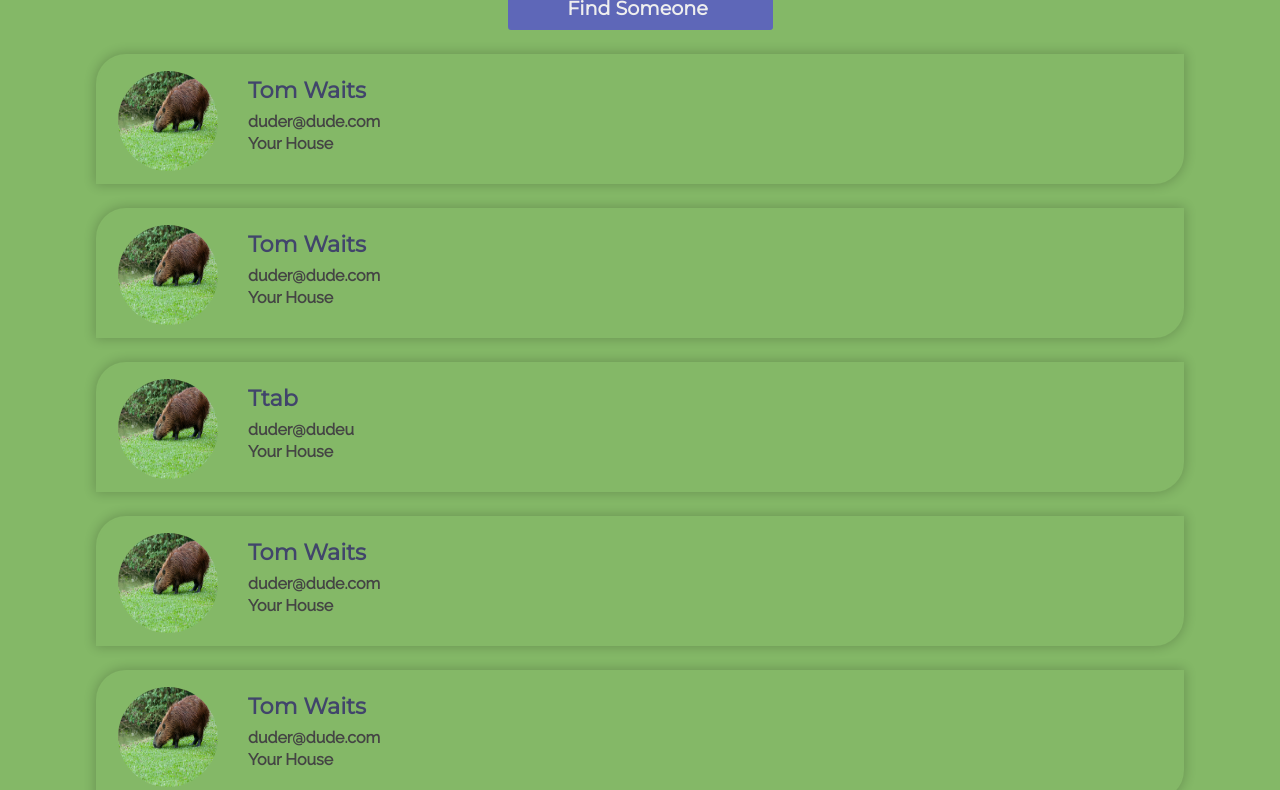
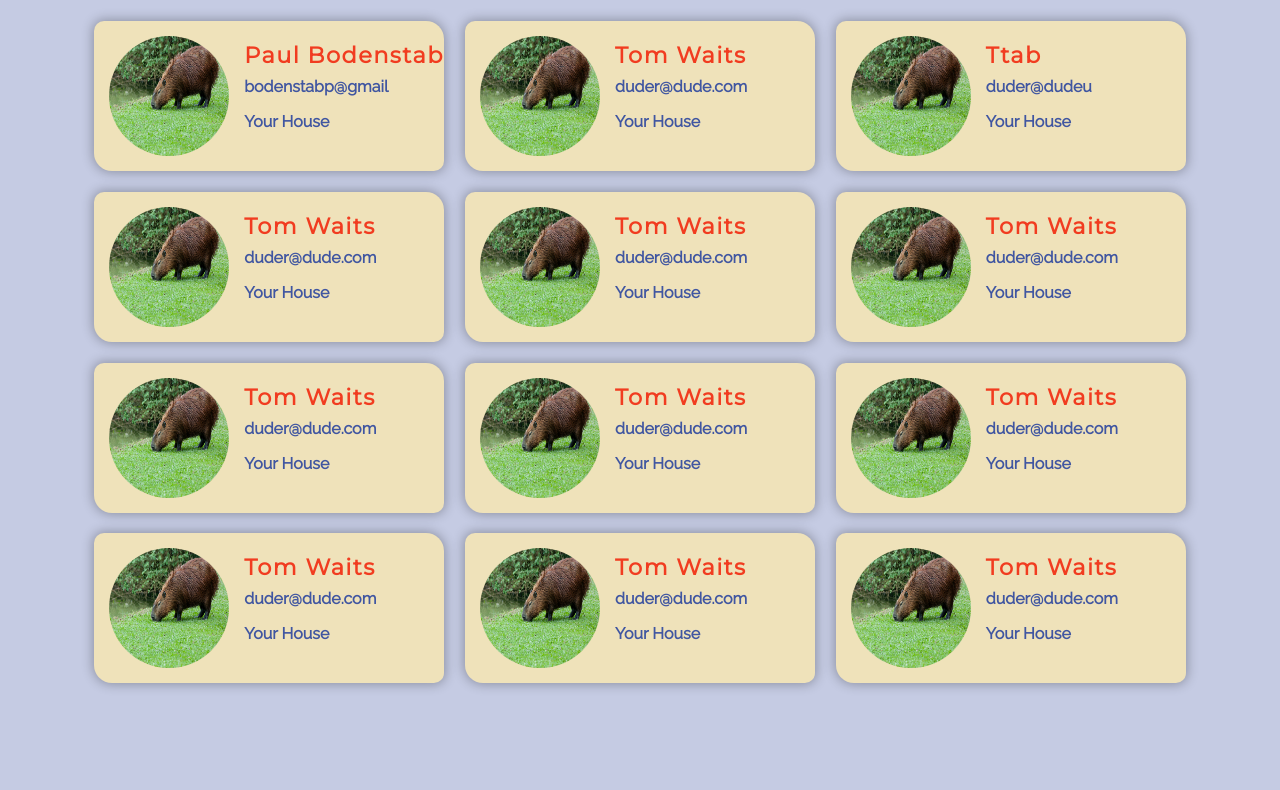
Before and after one commit to bodenstabp/employee-directory, a plain HTML site: page index.html in a window 1280 px wide. Shown: the part 87-877 px from the top of the page. After the commit the page ends 800 px from the top, so only its background shows below. Drawn offline with Linux system fonts and the light colour scheme.

Commit message:
Layout changed from flex to grid & new color scheme

```diff
--- a/index.html
+++ b/index.html
@@ -22,10 +22,10 @@
                 <img class ="employee-image" src="images/capi.jpg" alt="Profile Picture">
                 <div class="employee-info">
                     <h2 class="employee-name">
-                        Tom Waits
+                        Paul Bodenstab
                     </h2>
                     <h3 class="employee-email">
-                        duder@dude.com
+                        bodenstabp@gmail
                     </h3>
                     <h3 class="employee-location">
                         Your House
--- a/scss/component/_employee-card.scss
+++ b/scss/component/_employee-card.scss
@@ -1,23 +1,23 @@
 .employee-card{
     background-color: $tertiary-color-three;
-    width: 85vw;
-    height: 130px;
-    margin: 1rem 1rem 0.5rem;
+    width: 350px;
+    height: 150px;
+    // margin: 1rem 1rem 0.5rem;
     padding: 0.75rem;
-    border: 2px solid $tertiary-color-three;
-    box-shadow: 0px 0px 12px 1px rgba(0,0,0, 0.2);
-    border-radius: 30px 0 30px 0;
+    box-shadow: 0px 0px 12px 1px rgba(0,0,0, 0.3);
+    border-radius: 10px 18px;
     cursor: pointer;
     position: relative;
+    overflow: hidden;
 }
 
 .employee-image{
-    width: 100px;
-    height: 100px;
-    border-radius: 50px;
+    width: 120px;
+    height: 120px;
+    border-radius: 50%;
     margin: 0 1rem 0 0;
     position: absolute;
-    top: 15px; left: 20px;
+    top: 15px; left: 15px;
 }
 
 .employee-info{
@@ -30,13 +30,15 @@
 }
 
 h2{
-    color: $primary-color;
+    color: $tertiary-color-two;
     font-size: 1.4rem;
     padding-bottom: 0.5rem;
+    letter-spacing: 1.5px;
 }
 
 h3{
+    color: $tertiary-color;
     font-size: 1rem;
     font-weight: 800;
-    padding-bottom: 0.2rem;
+    padding-bottom: 1rem;
 }
--- a/scss/component/_header.scss
+++ b/scss/component/_header.scss
@@ -1,28 +1,30 @@
 h1{
     color: $tertiary-color;
-    margin: 1rem 0 1rem;
+    margin: 0.5rem 0 1rem;
     font-size: 1.65rem;
     font-weight: 600;
-    text-align: center;
+    letter-spacing: 1.8px;
+    align-self: center;
+    justify-self: center;
 }
 
 input[type=search]{
-    background-color: $tertiary-color;
-    color: #eee;
-    margin: 0.5rem;
+    background-color: $secondary-color;
+    color: $primary-color;
+    justify-self: center;
     padding: 0.25rem;
     padding-left: 1rem;
     width: 265px;
     height: 44px;
     border: none;
-    border-radius: 3px;
+    border-radius: 10px 15px;
     outline: none;
     font-size: 1.2rem;
-    font-weight: 500;
+    font-weight: 600;
 }
 
 input::placeholder{
-    color: #eee;
+    color: $tertiary-color;
     font-weight: 600;
     text-align: center;
 }
--- a/scss/component/_layout.scss
+++ b/scss/component/_layout.scss
@@ -5,22 +5,24 @@
 }
 
 body{
-    background-color: $tertiary-color-three;
+    background-color: $tertiary-color-four;
     color: $secondary-color;
-    margin: auto;
-    width: 90vw;
 }
 
 header{
-    display: flex;
-    flex-direction: column;
-    align-items: center;
+    display: grid;
+    justify-content: center;
+    margin: auto;
+    max-width: calc(700px + 2.6rem);
+
 }
 
 main{
-    display: flex;
-    flex-direction: column;
+    display: grid;
+    grid-template-columns: repeat(auto-fill, 350px);
+    grid-gap: 1.3rem;
     justify-content: center;
-    align-items: center;
-    margin-bottom: 3rem;
+    margin: 0.75rem;
+    max-width: 1200px;
+
 }
--- a/scss/component/_media-queries.scss
+++ b/scss/component/_media-queries.scss
@@ -1,7 +1,49 @@
 @media (min-width: 768px) {
+    header{
+        // flex-direction: row;
+        // justify-content: space-between;
+        grid-template-columns: 1fr 1fr;
+        padding: 2rem 0;
+    }
 
+    header h1 {
+        margin: 0;
+        width: 350px;
+        justify-self: end;
+    }
+
+    input[type=search]{
+        width: 350px;
+    }
+
+    input::placeholder{
+        text-align: right;
+    }
 }
 
+@media (min-width: 1109px) {
+    header{
+        max-width: calc(1050px + 2.6rem);
+    }
+
+    header h1 {
+        width: 350px;
+        justify-self: start;
+    }
+
+    input[type=search]{
+        width: 350px;
+        justify-self: end;
+    }
+}
+
+
 @media (min-width: 1024px) {
+    main{
+        margin: auto;
+    }
 
+    input[type=search]{
+        // width: 35vw;
+    }
 }
--- a/scss/utilities/_variables.scss
+++ b/scss/utilities/_variables.scss
@@ -1,5 +1,6 @@
-$primary-color: #41456B;
-$secondary-color: #444;
-$tertiary-color: #5E67B8;
-$tertiary-color-two: #4A6B37;
-$tertiary-color-three: #84B867
+$primary-color: #eee;
+$secondary-color: #d79922;
+$tertiary-color: #4056a1;
+$tertiary-color-two: #f13c20;
+$tertiary-color-three: #efe2ba;
+$tertiary-color-four: #c5cbe3;
```
Also changed, not shown: css/main.css, 1 other file.
